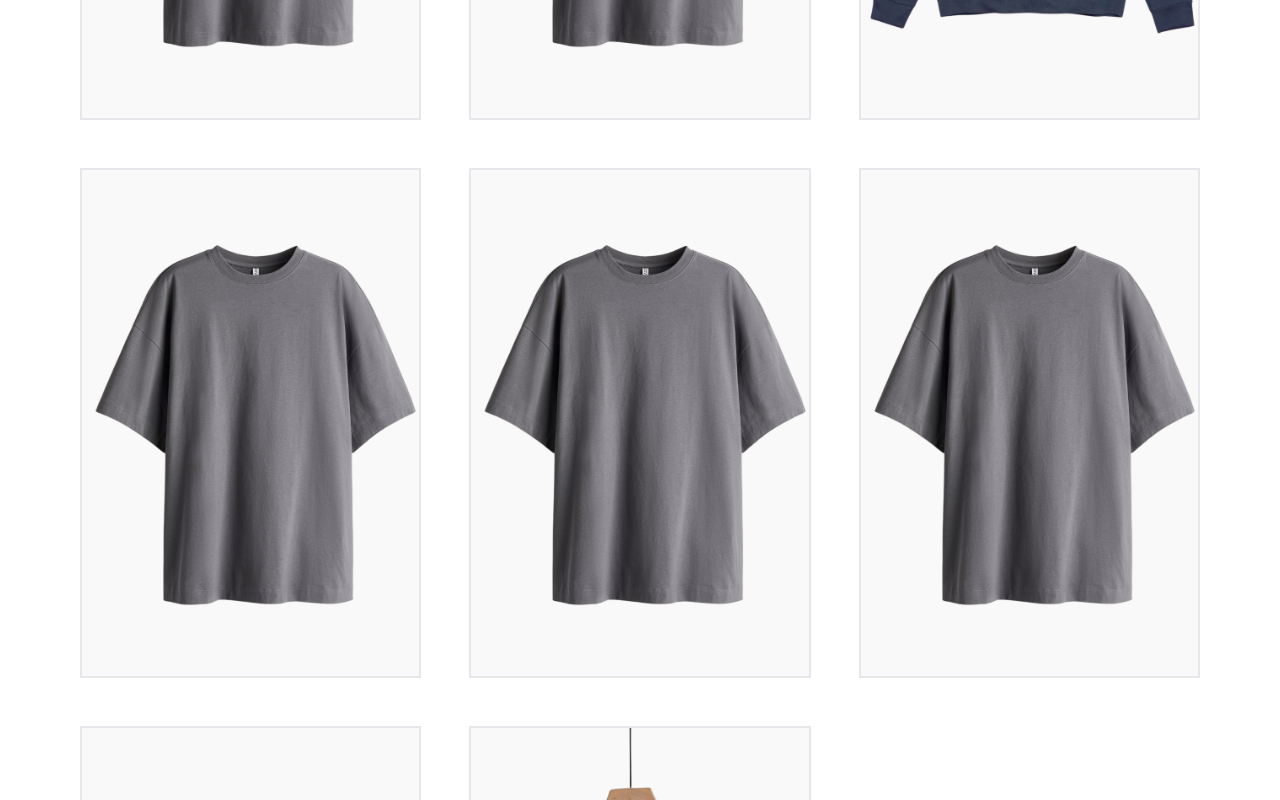
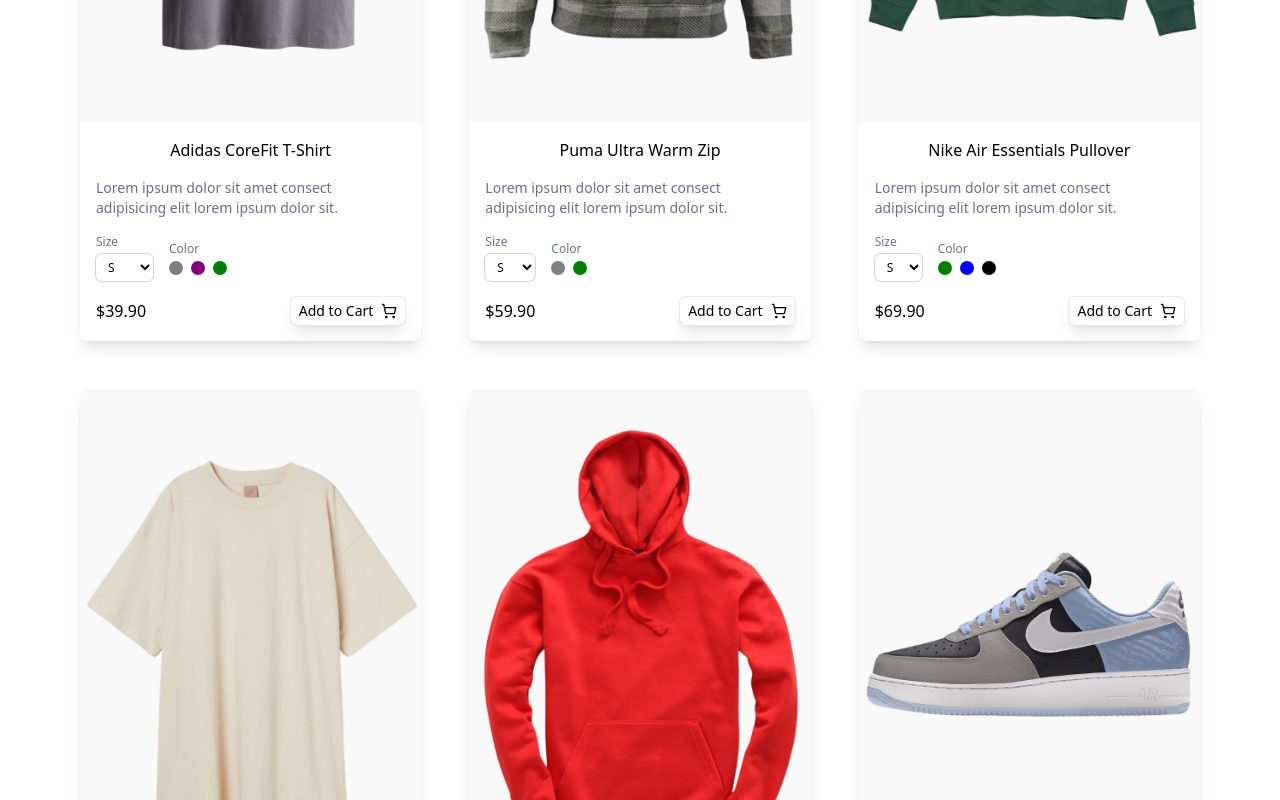
Before and after one commit to CyberOmerkhan/e-commerce, a Next.js app: page / in a window 1280 px wide. Shown: the part 940-1740 px from the top of the page. Built offline with nearby package versions, Linux system fonts and the light colour scheme.

Commit message:
product page updated

```diff
--- a/src/Types.ts
+++ b/src/Types.ts
@@ -8,8 +8,8 @@ export type ProductType = {
     shortDescription: string,
     description: string,
     price: number,
-    sizes: String[],
-    colors: String[],
+    sizes: string[],
+    colors: string[],
     images: Record<string, string>,
 }
 
--- a/src/components/Categories.tsx
+++ b/src/components/Categories.tsx
@@ -9,7 +9,7 @@ import {
   Hand,
   Venus,
 } from "lucide-react";
-import { useSearchParams } from 'next/navigation';
+import { usePathname, useSearchParams } from 'next/navigation';
 import { useRouter } from 'next/navigation';
 
 const categories = [
@@ -59,10 +59,13 @@ const Categories = () => {
     const searchParams = useSearchParams()
     const selectedCategory = searchParams.get('category')
     const router = useRouter()
+    const pathName = usePathname()
 
     console.log(selectedCategory)
     const handleChange = (val:string|null) => {
-        router.push(`/?category=${val}`)
+        const params = new URLSearchParams(searchParams)
+        params.set('category', val || 'all')
+        router.push(`${pathName }?${params.toString()}`, {scroll: false})
     }
   return (
     <div className='grid grid-cols-2 sm:grid-cols-3 md:grid-cols-4 lg:grid-cols-6 xl:grid-cols-8 gap-2 bg-gray-100 p-2 rounded-lg mb-4 text-sm'>
--- a/src/components/ProductCard.tsx
+++ b/src/components/ProductCard.tsx
@@ -1,13 +1,66 @@
 "use client"
 
-import React from 'react'
+import React, { useState } from 'react'
 import { ProductType } from '@/Types'
 import Image from 'next/image'
+import Link from 'next/link'
+import { ShoppingBag, ShoppingCart } from 'lucide-react'
 
 const ProductCard = ({product}:{product:ProductType}) => {
+  const [productTypes, setProductTypes] = useState({
+    size: product.sizes[0],
+    color: product.colors[0],
+  })
+
+  function handleProductType(type:string, value:string) {
+    setProductTypes(prev => {
+      return {
+        ...prev,
+        [type]: value,
+      }
+    })
+  }
+
   return (
-    <div className='border-2 border-gray-200'>
-        <Image src = {product.images.blue ? product.images.blue : '/products/1g.png'}  alt = 'Image' width ={500} height = {500}/>
+    <div className='shadow-lg rounded-lg overflow-hidden'>
+
+      <Link href = {`/product/${product.id}`}>
+        <div className='relative aspect-[2/3]'>
+           <Image src = {product.images[product.colors[0]]} alt = {product.name} fill className='object-cover hover:scale-105 transition-all duration-300'/>
+        </div>
+      </Link>
+
+      <div className = 'flex flex-col gap-4 p-4'>
+         <h1 className='font-medium mx-auto'>{product.name}</h1>
+          <p className='text-sm text-gray-500'>{product.shortDescription}</p>
+
+          <div className='flex items-center gap-4 text-xs'>
+            <div className='flex flex-col gap-1'>
+              <span className='text-gray-500'>Size</span>
+              <select name = "size" id = "size" className='ring ring-gray-300 rounded-md px-2 py-1' onChange = {(e) => handleProductType("size", e.target.value)}>
+                {product.sizes.map(size => <option key = {size} value = {size}>{size.toUpperCase()}</option>)}
+              </select>
+            </div>
+            <div className='flex flex-col gap-1'>
+              <span className = 'text-gray-500'>Color</span>
+              <div className='flex items-center gap-2'>
+                  {product.colors.map(color => (
+                    <div className='' key = {color}>
+                      <div className='w-[14px] h-[14px] rounded-full' style={{backgroundColor: color}}/>
+                    </div>
+                  )
+                )}
+              </div>
+            </div>
+          </div>
+          <div className='flex items-center justify-between'>
+              <p className='font-medium'>${product.price.toFixed(2)}</p>
+              <button className='ring-1 ring-gray-200 shadow-lg rounded-md px-2 py-1 text-sm cursor-pointer hover:text-white hover:bg-black transition-all duration-300 flex items-center gap-2'>
+                Add to Cart
+                <ShoppingCart className='w-4 h-4' />
+              </button>
+          </div>
+      </div>
     </div>
   )
 }
```
